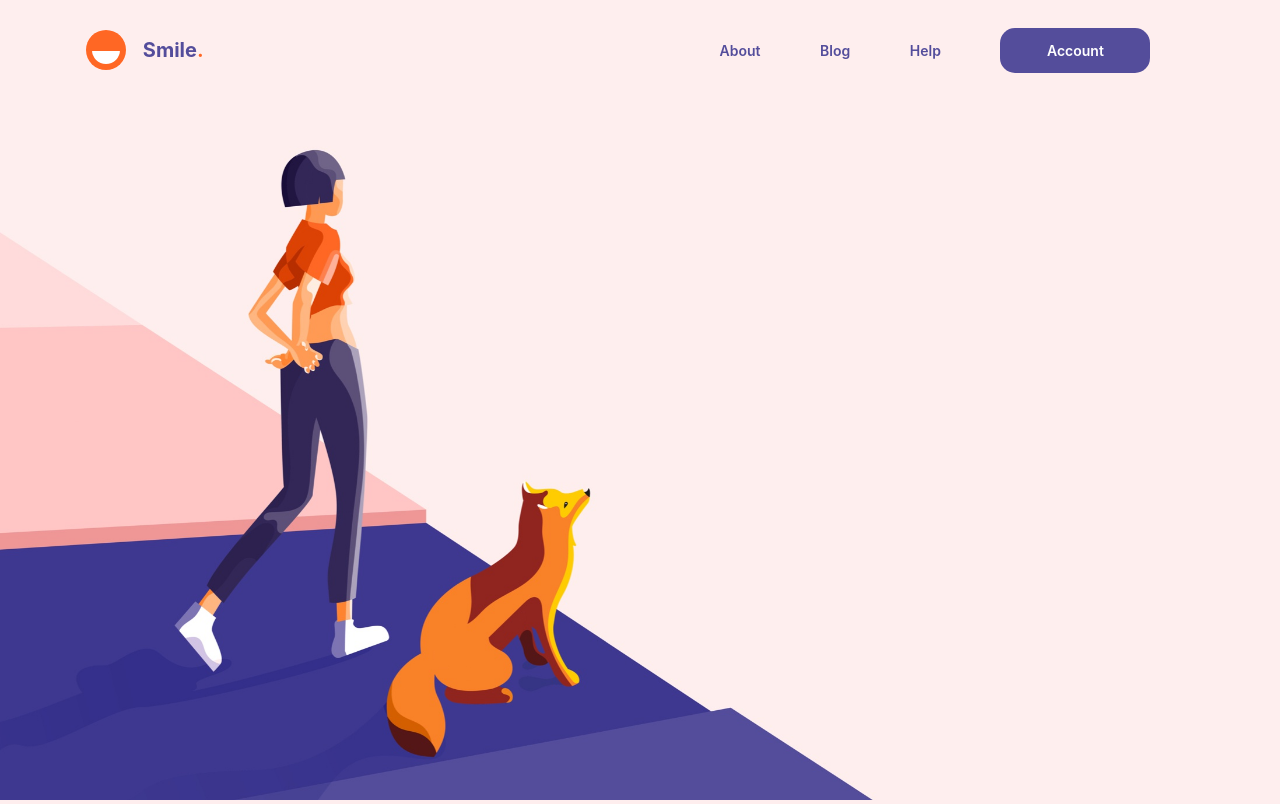
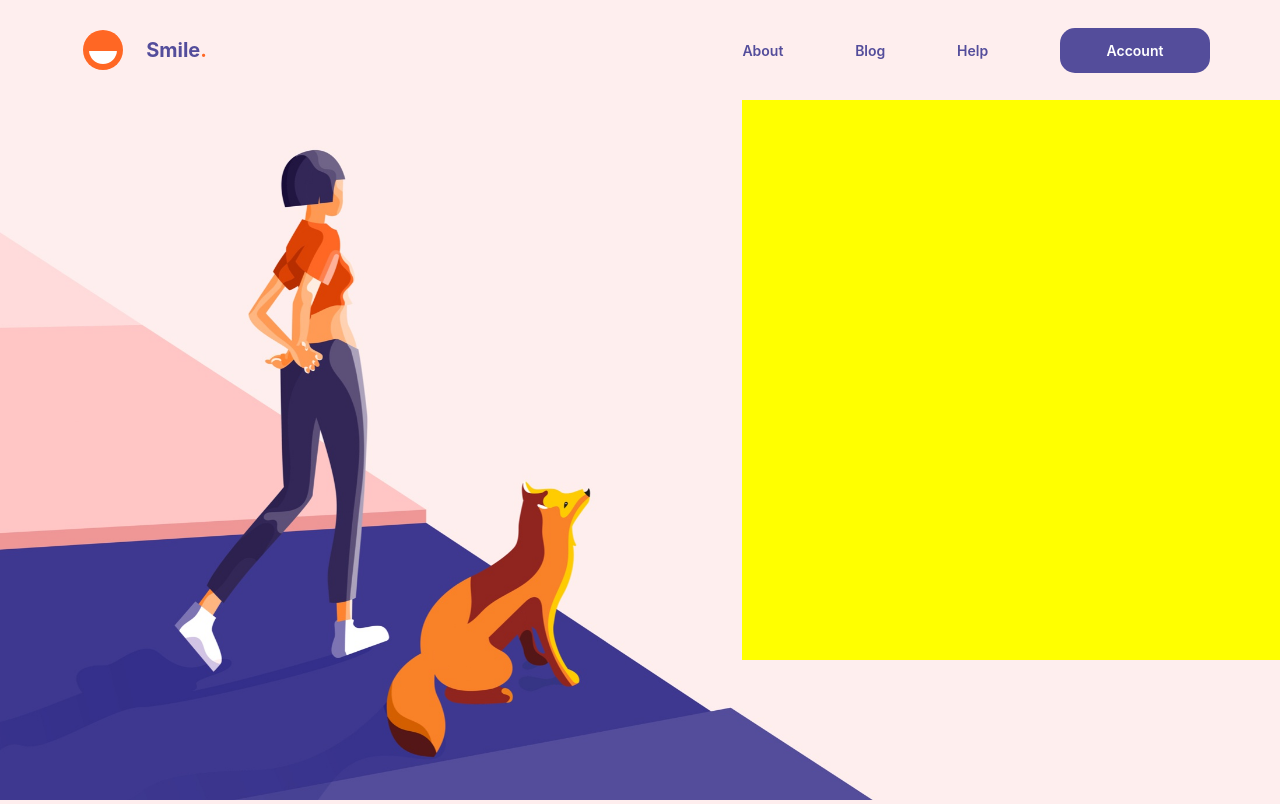
Before and after one commit to OrekuD/daily-challenge-03, a React (Create React App) app: page / in a window 1280 px wide. Built offline with nearby package versions, Linux system fonts and the light colour scheme.

Commit message:
Modified header

```diff
--- a/src/App.scss
+++ b/src/App.scss
@@ -8,10 +8,10 @@ $secondary: #ff6724;
   flex-direction: row;
   align-items: center;
   justify-content: space-between;
-  padding: 0 70px;
 
   .logo-section {
-    width: 150px;
+    width: 170px;
+    padding-left: 60px;
     display: flex;
     justify-content: space-evenly;
     align-items: center;
@@ -60,9 +60,9 @@ $secondary: #ff6724;
   }
 
   .menu-section {
-    width: 550px;
+    width: 42%;
     display: flex;
-    justify-content: space-evenly;
+    justify-content: space-between;
     align-items: center;
 
     h4 {
@@ -80,15 +80,26 @@ $secondary: #ff6724;
       align-items: center;
       justify-content: center;
       color: $white;
+      margin-right: 70px;
     }
   }
 }
 
 .banner {
   height: calc(100vh - 100px);
+  position: relative;
 
   img {
     max-width: 100%;
     max-height: 100%;
   }
+
+  .banner-container {
+    position: absolute;
+    right: 0;
+    top: 0;
+    background-color: yellow;
+    width: 42%;
+    height: 80%;
+  }
 }
--- a/src/components/Banner.js
+++ b/src/components/Banner.js
@@ -4,6 +4,7 @@ import Img from "../images/img.jpg";
 const Banner = () => (
   <div className="banner">
     <img src={Img} alt="Background" />
+    <div className="banner-container"></div>
   </div>
 );
 
```
